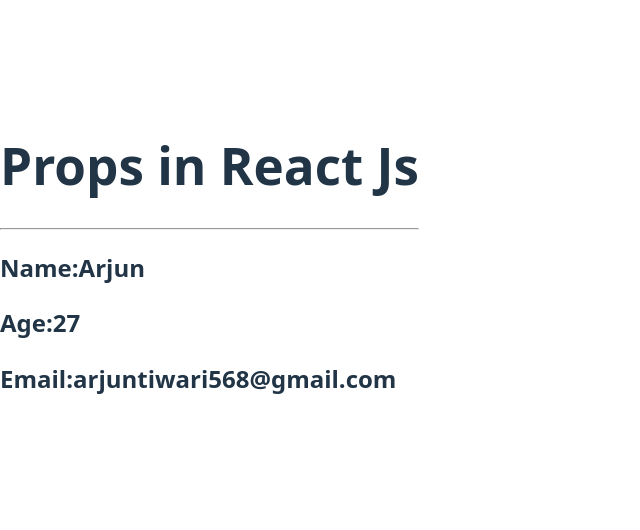
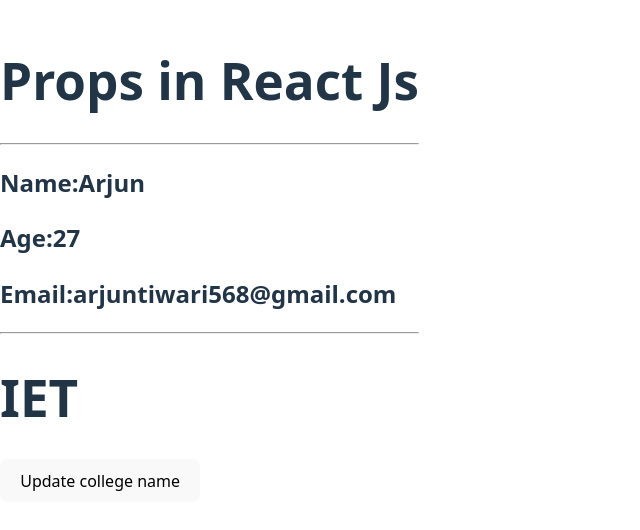
Before and after one commit to arjun568/vitejs-vite-4r7oes6b, a React (Vite) app: page / in a window 1280 px wide. Shown: the part 140-670 px from the top of the page, without its empty margins (0-640 px from the left). Built offline with nearby package versions, Linux system fonts and the light colour scheme.

Commit message:
props with array commit

```diff
--- a/src/App.jsx
+++ b/src/App.jsx
@@ -1,6 +1,7 @@
 import Login,{Profile,Setting,UserKey} from './UserComponent'
 import Home from './Exercise1'
-import Counter,{Toggle,User} from './Hooks'
+import Counter,{Toggle,User,College} from './Hooks'
+import { useState } from "react";
 
 function App() {
  // alert(sum());
@@ -29,10 +30,18 @@ function Props(){
     email : "arjuntiwari568@gmail.com"
   }
 
+  let collegeNames=['IET', 'DU', 'IIT', 'NIT', 'MIT'];
+  const[collegeName,setCollegeName]=useState(collegeNames[0]);
+
   return (
     <>
       <h1>Props in React Js</h1>
       <User user={user}/>
+      {
+        collegeName && <College name={collegeName}/>
+      }
+      <button onClick={()=>{setCollegeName(collegeNames[2])}}>Update college name</button>
+
     </>
   )
 }
--- a/src/Hooks.jsx
+++ b/src/Hooks.jsx
@@ -55,4 +55,15 @@ export function User({user}){
   )
 }
 
+export function College({name}) {
+
+  return (
+    <div>
+      <hr/>
+      <h1>{name}</h1>
+    </div>
+  )
+
+}
+
 export default Counter
```
